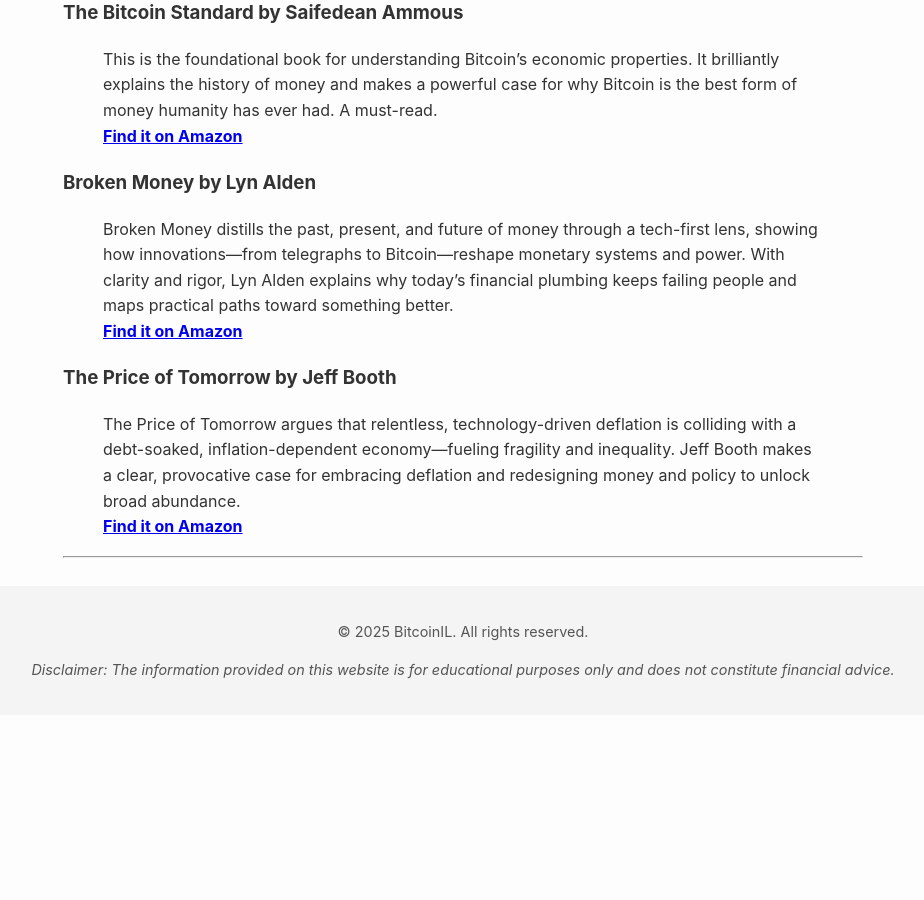
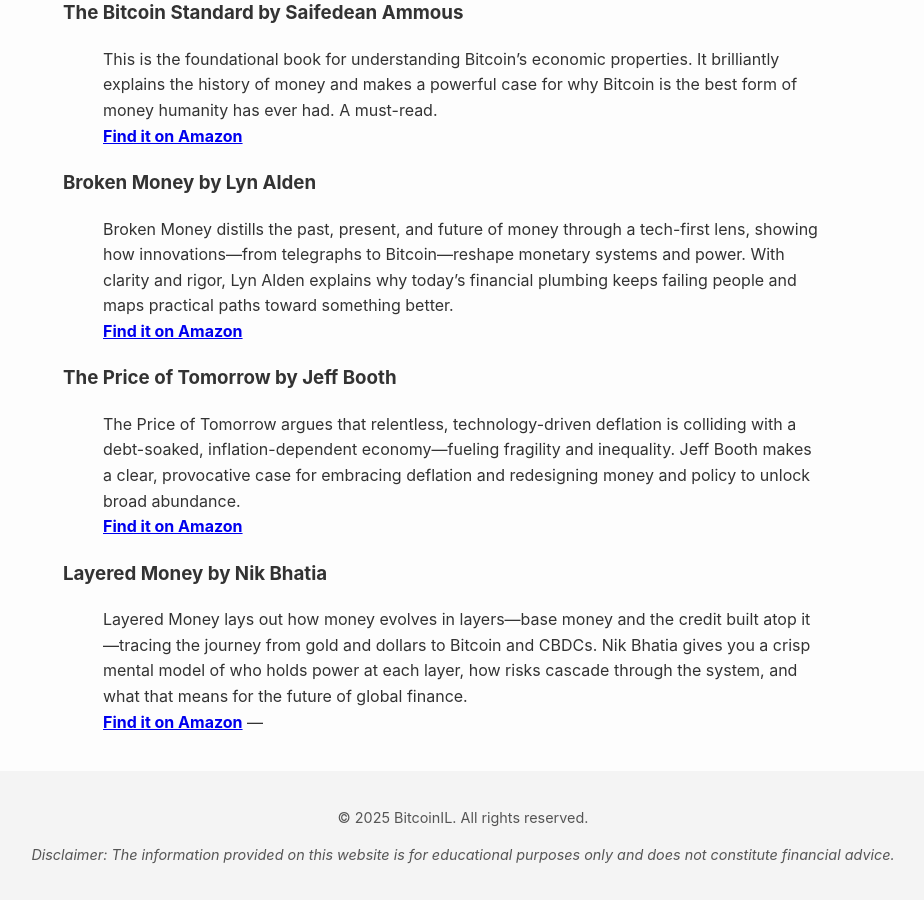
Before and after one commit to YaronWhite86/bitcoin-consulting-israel-staging.github.io, a Jekyll site: the page built from resources.md, in a window 1280 px wide and 900 px high, scrolled down 791 px. Shown: the whole window, without its empty margins (177-1101 px from the left). Built offline with Jekyll 4.4.1, drawn with Linux system fonts in a browser that asks for light colours; before the commit the page ends 1506 px from its top, so only the background shows below that.

Commit message:
Update resources.md
layered money

```diff
--- a/resources.md
+++ b/resources.md
@@ -42,4 +42,8 @@
 <br>
 [**Find it on Amazon**](https://www.amazon.com/dp/B08725C857?plink=Ym9kjM1QwQnIiQEC&pf_rd_r=R0YDZB978F6GCK5Z8ZBR&ref_=adblp13nvvxx_0_5_im)
 
+### Layered Money by Nik Bhatia
+> Layered Money lays out how money evolves in layers—base money and the credit built atop it—tracing the journey from gold and dollars to Bitcoin and CBDCs. Nik Bhatia gives you a crisp mental model of who holds power at each layer, how risks cascade through the system, and what that means for the future of global finance.
+<br>
+[**Find it on Amazon**](https://www.amazon.com/dp/B091D3KR8G?plink=as6FPLBapB672TFB&pf_rd_r=QRG8GW4ZBDC0XWKKF1H9&ref_=adblp13nvvxx_0_14_im)
 ---
```
